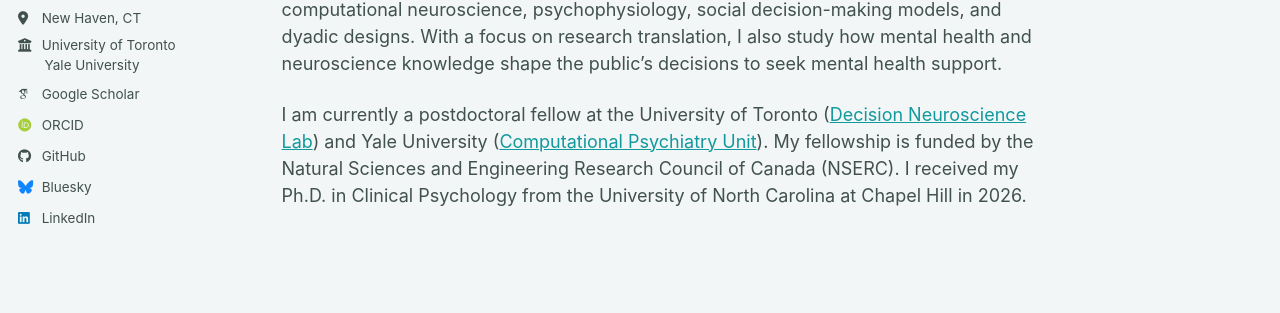
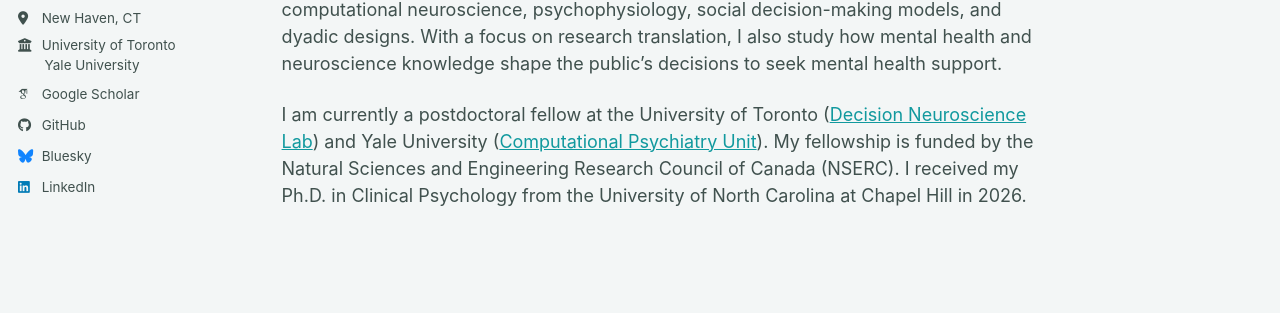
Before and after one commit to ruofanma/ruofanma.github.io, a Jekyll site: the page built from _pages/about.md, in a window 1280 px wide. Shown: the part 309-622 px from the top of the page. Built offline with Jekyll 4.4.1, drawn with Linux system fonts in a browser that asks for light colours; some web fonts are replaced; a script bundle is joined from its source files by our own code; library files that are not in the unit come from our copies.

Commit message:
Update _config.yml

```diff
--- a/_config.yml
+++ b/_config.yml
@@ -38,7 +38,7 @@
   googlescholar    : "https://scholar.google.com/citations?user=DxoiQ3IAAAAJ&hl=en&oi=ao"
   inspire-hep      : # URL
   impactstory      : # URL
-  orcid            : "https://orcid.org/0000-0002-2909-1458"
+  orcid            : # "https://orcid.org/0000-0002-2909-1458"
   semantic         : # URL
   ssrn             : # URL
   pubmed           : # "https://www.ncbi.nlm.nih.gov/pubmed/?term=john+snow"
```
